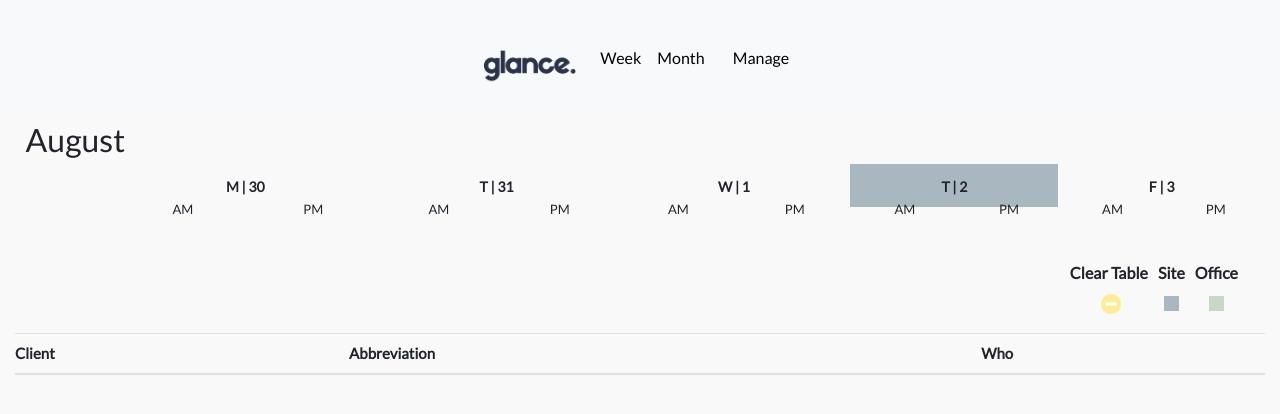
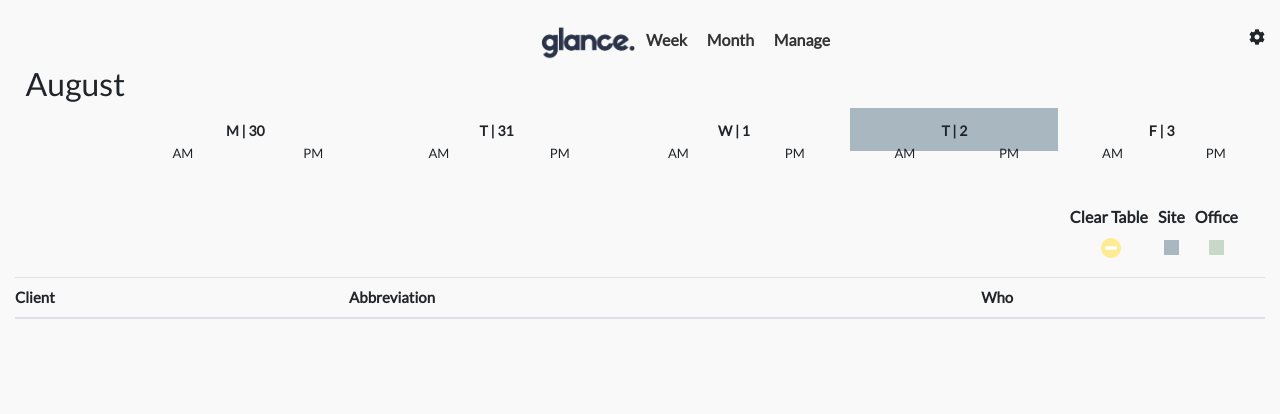
Before and after one commit to tristankells/bulletproof-weekly-planner, a PHP site: page /week-calendar.html in a window 1280 px wide. Shown: the top 414 px of the page. Run offline with PHP 8.4, Linux system fonts and the light colour scheme; data that the repository does not hold is empty; some libraries are stand-ins or nearby versions.

Commit message:
Replaced the  bootstrap nav bar with custom nav bar

```diff
--- a/style/week-calendar-style.css
+++ b/style/week-calendar-style.css
@@ -274,3 +274,14 @@ td {
   font-family: Lato;
   font-size: 200%;
 }
+
+#navigationBar {
+  text-align: right;
+  padding-top: 2%;
+}
+
+.navigationLinks {
+  color: #333;
+  font-weight: bold;
+  padding: 1%;
+}
--- a/week-calendar.html
+++ b/week-calendar.html
@@ -17,7 +17,8 @@
     <script src="js/week-calendar/WeekConsultantsModule.js"></script>
     <script src="js/week-calendar/index.js"></script>
 
-    <link rel="stylesheet" href="https://use.fontawesome.com/releases/v5.2.0/css/all.css" integrity="sha384-hWVjflwFxL6sNzntih27bfxkr27PmbbK/iSvJ+a4+0owXq79v+lsFkW54bOGbiDQ" crossorigin="anonymous">
+    <link rel="stylesheet" href="https://use.fontawesome.com/releases/v5.2.0/css/all.css" integrity="sha384-hWVjflwFxL6sNzntih27bfxkr27PmbbK/iSvJ+a4+0owXq79v+lsFkW54bOGbiDQ"
+        crossorigin="anonymous">
     <link rel="manifest" href="js/manifest.json">
     <link rel="stylesheet" href="style/week-calendar-style.css">
     <link rel="stylesheet" type="text/css" href="//fonts.googleapis.com/css?family=Lato" />
@@ -31,25 +32,21 @@
         <li data-action="2">Office Time</li>
         <li data-action="0">N/A</li>
     </ul>
-    <nav class="navbar navbar-expand-sm bg-light justify-content-center">
-        <!-- Links -->
-        <ul class="navbar-nav">
-            <a class="navbar-brand" href="#">
+
+    <div class="container-fluid">
+        <div id="navigationBar" class="row">
+            <div class="col-8 ">
+
                 <img src="/Glance/img/glance_logo_navyblue_lg.png" class="logo" alt="">
-            </a>
-            <li class="nav-item">
-                <a class="nav-link active" href="week-calendar.html">Week</a>
-            </li>
-            <li class="nav-item">
-                <a class="nav-link" href="month-calendar.html">Month</a>
-            </li>
-            <li><i class="fas-2x fa-cog"></i></li>
-            <li class="nav-item">
-                <a class="nav-link" href="management-page.html">Manage</a>
-            </li>
-        </ul>
-    </nav>
-    <div class="container-fluid">
+
+                <a class="navigationLinks" href="week-calendar.html">Week</a>
+                <a class="navigationLinks" href="month-calendar.html">Month</a>
+                <a class="navigationLinks" href="management-page.html">Manage</a>
+            </div>
+            <div class="col-4">
+                <i class="fas fa-cog"></i>
+            </div>
+        </div>
 
         <div class="row" id="maindiv">
             <div id='displaymonth'>
```
